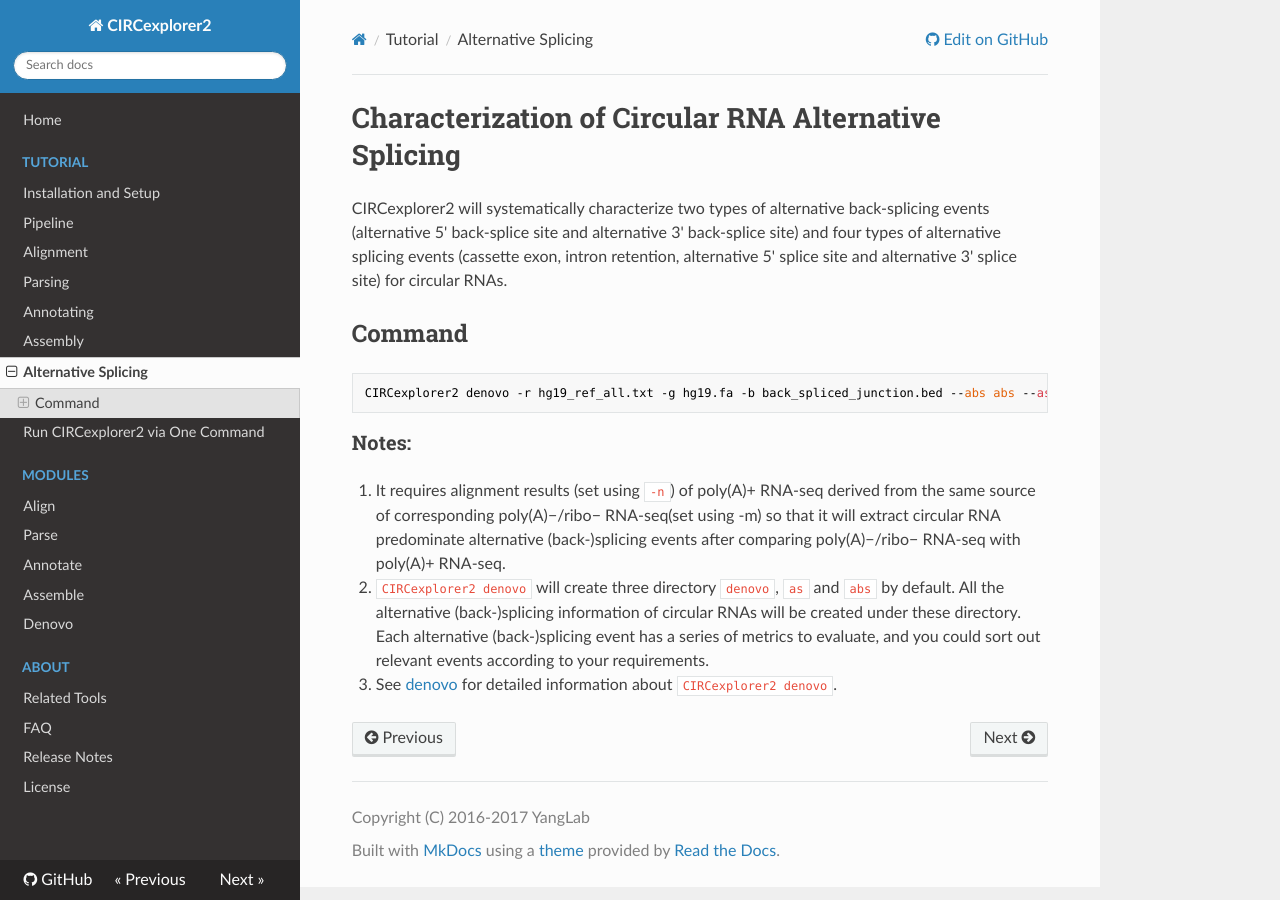
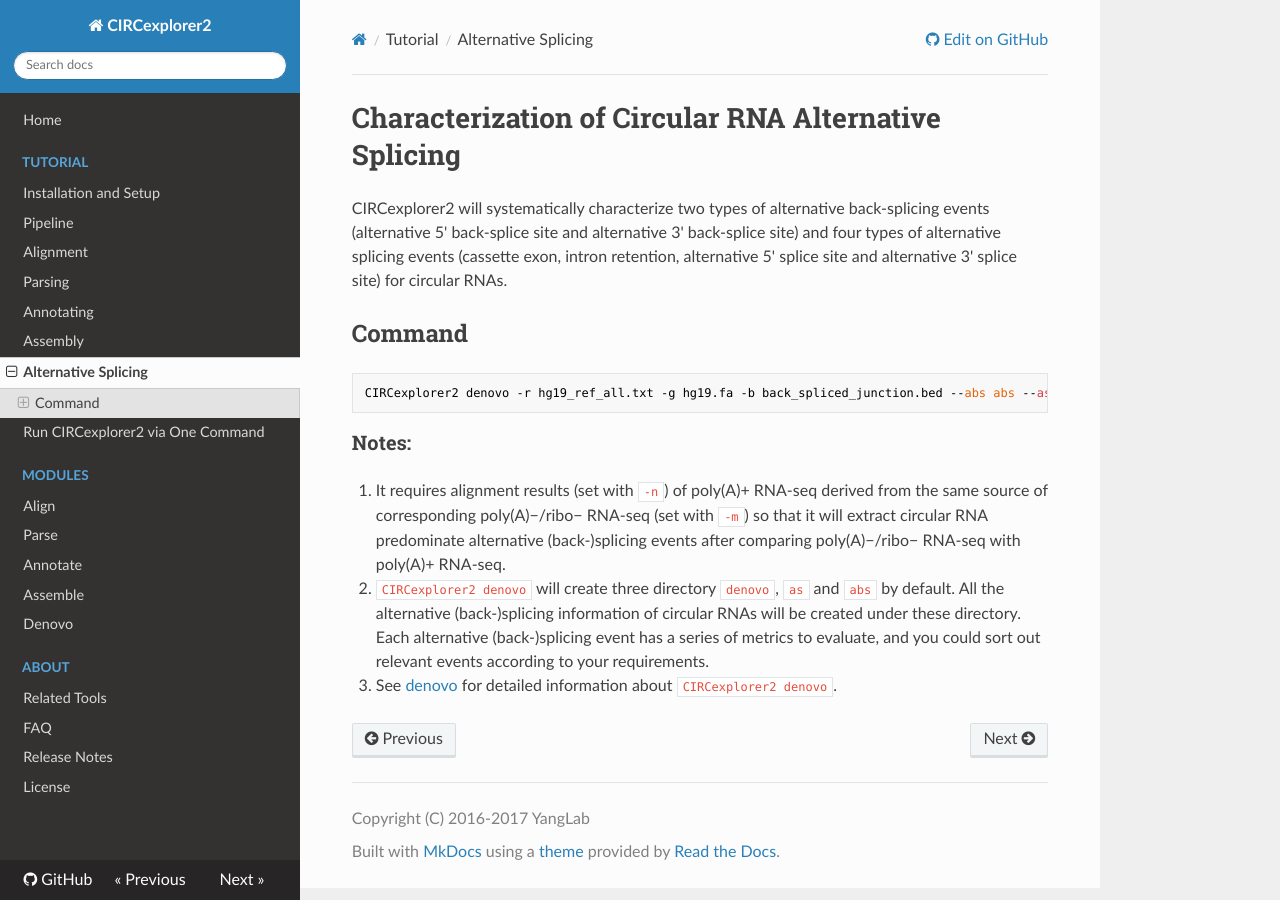
Before and after one commit to YangLab/CIRCexplorer2, an MkDocs documentation site: the page built from docs/tutorial/as.md, in a window 1280 px wide. Built offline with MkDocs 1.6.1, drawn with Linux system fonts in a browser that asks for light colours; nearby versions of some CDN libraries; old or Windows-style settings are respelled for this version of MkDocs.

Commit message:
Update as.md

````diff
--- a/docs/tutorial/as.md
+++ b/docs/tutorial/as.md
@@ -9,6 +9,6 @@
 ```
 
 ### Notes:
-1. It requires alignment results (set using `-n`) of poly(A)+ RNA-seq derived from the same source of corresponding poly(A)−/ribo− RNA-seq(set using -m) so that it will extract circular RNA predominate alternative (back-)splicing events after comparing poly(A)−/ribo− RNA-seq with poly(A)+ RNA-seq.
+1. It requires alignment results (set with `-n`) of poly(A)+ RNA-seq derived from the same source of corresponding poly(A)−/ribo− RNA-seq (set with `-m`) so that it will extract circular RNA predominate alternative (back-)splicing events after comparing poly(A)−/ribo− RNA-seq with poly(A)+ RNA-seq.
 2. `CIRCexplorer2 denovo` will create three directory `denovo`, `as` and `abs` by default. All the alternative (back-)splicing information of circular RNAs will be created under these directory. Each alternative (back-)splicing event has a series of metrics to evaluate, and you could sort out relevant events according to your requirements.
 3. See [denovo](../modules/denovo.md) for detailed information about `CIRCexplorer2 denovo`.
````
